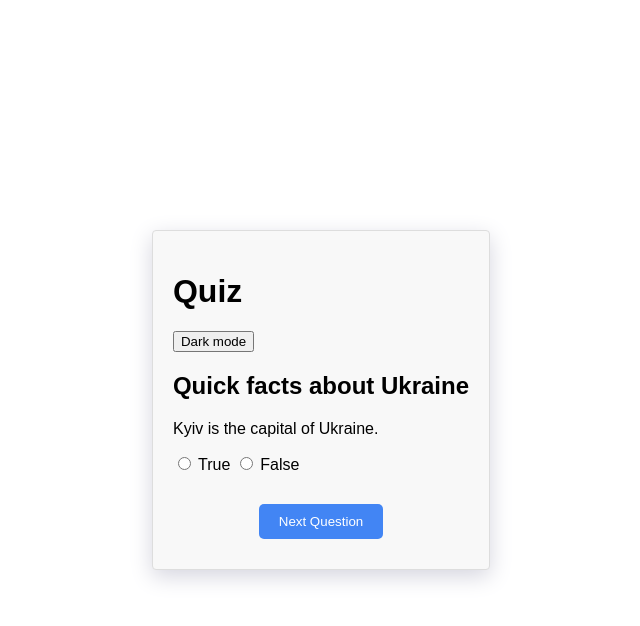
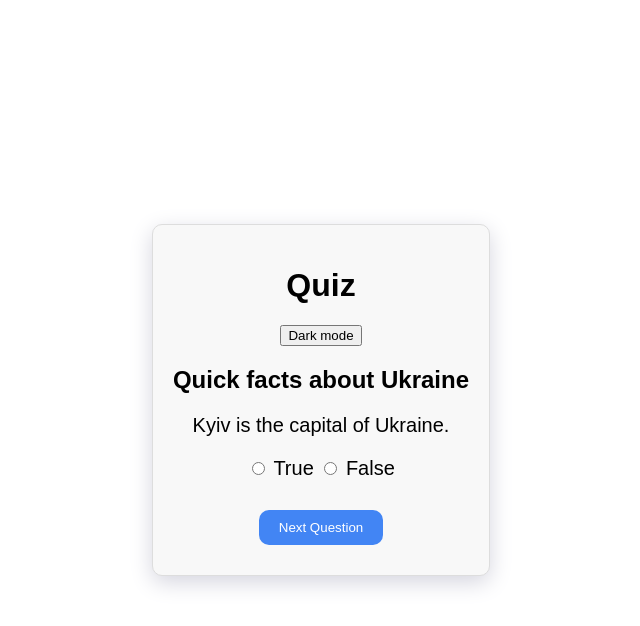
Before and after one commit to JeniaPetrenko/Quiz_exam, a plain HTML site: page index.html in a window 1280 px wide. Both pictures are taken after a click on the button "Let's Start". Shown: the whole page, without its empty margins (319-959 px from the left). Drawn offline with Linux system fonts and the light colour scheme.

Commit message:
font-size, font-family

```diff
--- a/style.css
+++ b/style.css
@@ -8,7 +8,6 @@ body {
     background-image: url(/quiz_draft/draft/img/polina-rytova-1dGMs4hhcVA-unsplash.jpg);
     background-size: cover;
     background-position: center;
-    /* Додайте бажаний колір фону */
     font-family: 'Arial', sans
         /* Додайте бажаний колір фону */
 }
@@ -23,13 +22,17 @@ body {
     border: 1px solid #ddd;
     border-radius: 5px;
     box-shadow: 0 0 10px rgba(0, 0, 0, 0.1);
-    border-radius: 4px;
+    border-radius: 10px;
     box-shadow: 0 0.4rem 1.4rem 0 rgb(213, 213, 223);
+    text-align: center;
 
 }
 
 #question-container {
     margin-bottom: 20px;
+    font-size: 20px;
+    text-align: center;
+
 }
 
 #quiz-form {
@@ -48,7 +51,7 @@ body {
     background-color: #4285f4;
     color: white;
     border: none;
-    border-radius: 5px;
+    border-radius: 10px;
     cursor: pointer;
 }
 
```
